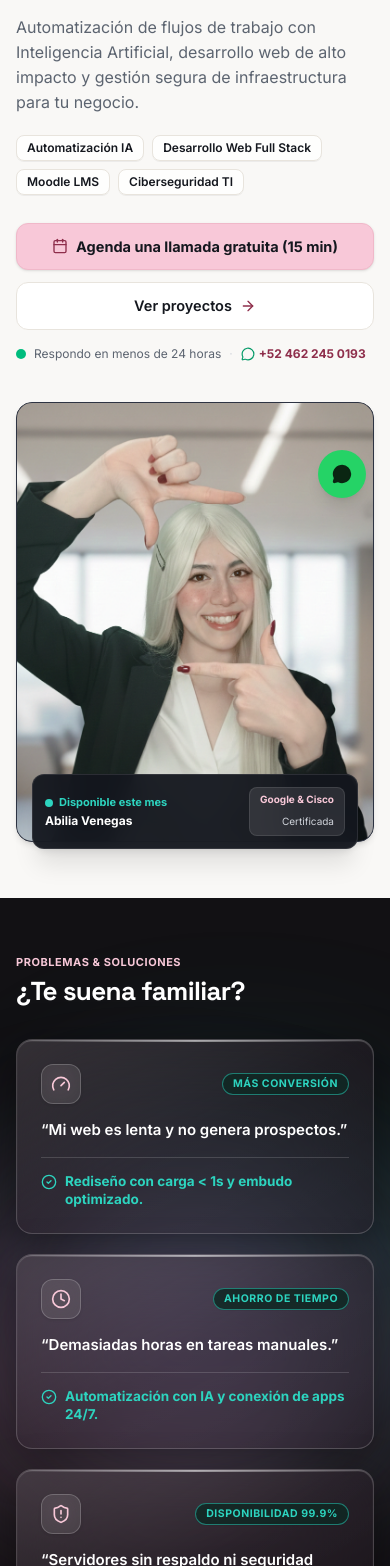
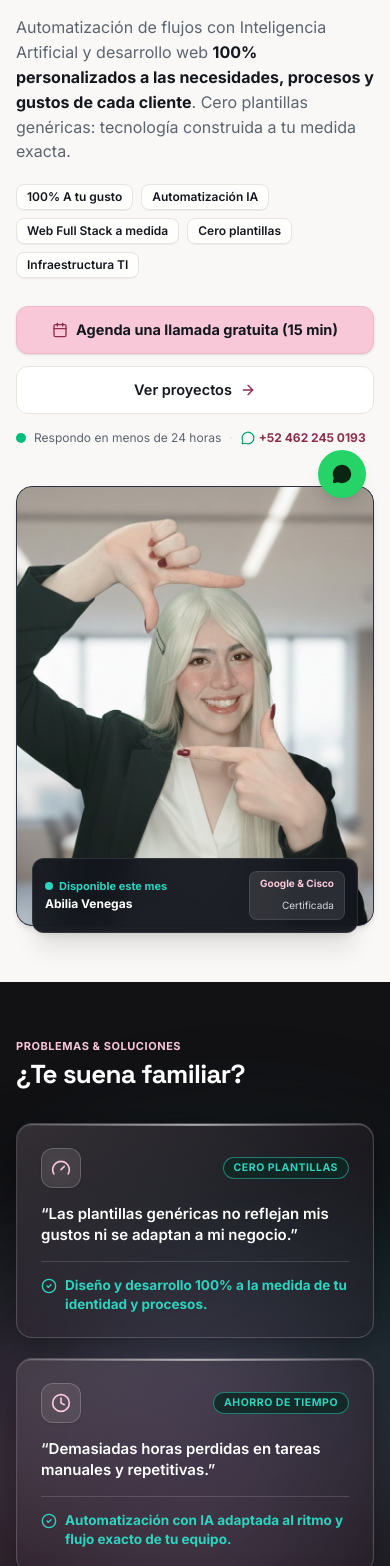
Before and after one commit to AbiliaVenegas00/abilia-venegas-services, a React (Vite) app: page / in a window 390 px wide. Shown: the part 322-1888 px from the top of the page. Built offline with nearby package versions, Linux system fonts and the light colour scheme.

Commit message:
refactor: emphasize bespoke solutions and no templates
Update marketing copy across the portfolio to prioritize custom-tailored development over generic templates, aligning with a brand focus on personalized business needs and unique design.

```diff
--- a/src/components/AboutSection.tsx
+++ b/src/components/AboutSection.tsx
@@ -44,13 +44,13 @@ export const AboutSection: React.FC<AboutSectionProps> = ({ onScrollToContact })
               </p>
 
               <p>
-                Enfoque directo: soluciones que <strong className="text-[#2DD4BF]">captan clientes, ahorran horas operativas</strong> y te garantizan 100% de propiedad del código.
+                <strong className="text-[#2DD4BF]">Mi gran diferencial:</strong> Cero plantillas genéricas. Me tomo el tiempo de escuchar tus gustos estéticos, entender a fondo las necesidades de tu negocio y diseñar una solución tecnológica que encaje perfectamente contigo y con tu equipo.
               </p>
             </div>
 
             {/* Badges with Lift & Glow */}
             <div className="flex flex-wrap gap-2 my-4 text-xs font-bold">
-              {['Trato directo', 'Código 100% tuyo', 'Soporte garantizado'].map((text, idx) => (
+              {['100% A tu gusto y medida', 'Cero plantillas genéricas', 'Código 100% tuyo', 'Trato directo'].map((text, idx) => (
                 <span
                   key={idx}
                   className="card-hover-fx bg-[#241C23] hover:bg-[#2C212A] text-white border border-[#3E2D3B] hover:border-[#2DD4BF]/60 px-3 py-1.5 rounded-xl flex items-center gap-1.5 shadow-xs cursor-default"
--- a/src/components/Hero.tsx
+++ b/src/components/Hero.tsx
@@ -44,14 +44,14 @@ export const Hero: React.FC<HeroProps> = ({ onOpenSchedule, onScrollToProjects }
               Automatización con IA y desarrollo tecnológico, en manos de una sola experta.
             </h1>
 
-            {/* Subtítulo minimalista */}
-            <p className="text-[16px] sm:text-[17px] text-[#5C6470] leading-[1.55] max-w-[580px] mb-5">
-              Automatización de flujos de trabajo con Inteligencia Artificial, desarrollo web de alto impacto y gestión segura de infraestructura para tu negocio.
+            {/* Subtítulo enfocado en personalización a necesidades y gustos */}
+            <p className="text-[16px] sm:text-[17px] text-[#5C6470] leading-[1.55] max-w-[620px] mb-5">
+              Automatización de flujos con Inteligencia Artificial y desarrollo web <strong className="text-[#14171E] font-bold">100% personalizados a las necesidades, procesos y gustos de cada cliente</strong>. Cero plantillas genéricas: tecnología construida a tu medida exacta.
             </p>
 
             {/* Interactive keyword tags with micro-scale on hover */}
             <div className="flex flex-wrap items-center gap-2 text-xs font-semibold text-[#8E2E4B] mb-7">
-              {['Automatización IA', 'Desarrollo Web Full Stack', 'Moodle LMS', 'Ciberseguridad TI'].map((tag, idx) => (
+              {['100% A tu gusto', 'Automatización IA', 'Web Full Stack a medida', 'Cero plantillas', 'Infraestructura TI'].map((tag, idx) => (
                 <span
                   key={idx}
                   className="bg-white/80 hover:bg-white text-[#14171E] hover:text-[#2DD4BF] border border-[#E8E4DD] hover:border-[#2DD4BF]/50 px-2.5 py-1 rounded-lg shadow-2xs transition-all duration-200 hover:-translate-y-0.5 cursor-default"
--- a/src/components/ProblemsSection.tsx
+++ b/src/components/ProblemsSection.tsx
@@ -6,23 +6,23 @@ export const ProblemsSection: React.FC = () => {
     {
       id: 1,
       icon: Gauge,
-      problem: '“Mi web es lenta y no genera prospectos.”',
-      solution: 'Rediseño con carga < 1s y embudo optimizado.',
-      tag: 'Más conversión'
+      problem: '“Las plantillas genéricas no reflejan mis gustos ni se adaptan a mi negocio.”',
+      solution: 'Diseño y desarrollo 100% a la medida de tu identidad y procesos.',
+      tag: 'Cero plantillas'
     },
     {
       id: 2,
       icon: Clock,
-      problem: '“Demasiadas horas en tareas manuales.”',
-      solution: 'Automatización con IA y conexión de apps 24/7.',
+      problem: '“Demasiadas horas perdidas en tareas manuales y repetitivas.”',
+      solution: 'Automatización con IA adaptada al ritmo y flujo exacto de tu equipo.',
       tag: 'Ahorro de tiempo'
     },
     {
       id: 3,
       icon: ShieldAlert,
-      problem: '“Servidores sin respaldo ni seguridad clara.”',
-      solution: 'Blindaje de infraestructura y copias cifradas.',
-      tag: 'Disponibilidad 99.9%'
+      problem: '“Sistemas rígidos o servidores sin respaldo ni soporte directo.”',
+      solution: 'Infraestructura a tu medida, código 100% tuyo y soporte personal.',
+      tag: 'Trato directo'
     }
   ];
 
--- a/src/components/ProcessSection.tsx
+++ b/src/components/ProcessSection.tsx
@@ -61,7 +61,7 @@ export const ProcessSection: React.FC<ProcessSectionProps> = ({ onOpenSchedule }
           <div className="flex items-center gap-3">
             <CheckCircle2 className="w-5 h-5 text-[#2DD4BF] shrink-0 group-hover:scale-115 transition-transform" />
             <p className="text-[13px] text-gray-200">
-              <strong className="text-white">Autonomía total:</strong> Código, servidores y accesos son 100% de tu propiedad.
+              <strong className="text-white">100% Hecho a tu medida:</strong> Cero plantillas genéricas. Código limpio, servidores propios y tecnología que se adapta fielmente a tus gustos y necesidades.
             </p>
           </div>
 
--- a/src/components/ServicesSection.tsx
+++ b/src/components/ServicesSection.tsx
@@ -34,13 +34,16 @@ export const ServicesSection: React.FC<ServicesSectionProps> = ({
       <div className="max-w-[1200px] mx-auto px-4 sm:px-6">
 
         {/* Header with Scroll Animation */}
-        <div className={`max-w-[540px] mb-8 text-left scroll-reveal ${isInView ? 'is-visible' : ''}`}>
+        <div className={`max-w-[640px] mb-8 text-left scroll-reveal ${isInView ? 'is-visible' : ''}`}>
           <span className="text-[11px] font-bold uppercase tracking-wider text-[#A83B5E] mb-1 block">
-            Servicios
+            Servicios 100% Personalizados
           </span>
           <h2 className="font-display text-[26px] sm:text-[32px] font-bold text-[#14171E] tracking-tight leading-tight">
-            Cómo puedo ayudarte
+            Tecnología adaptada a tus necesidades y gustos
           </h2>
+          <p className="text-[14.5px] text-[#5C6470] mt-1.5 leading-relaxed">
+            Cada desarrollo se construye desde cero para tu negocio: sin plantillas genéricas ni soluciones rígidas.
+          </p>
         </div>
 
         {/* Services Cards with Staggered Scroll Animation & Interactive Lift */}
@@ -148,10 +151,10 @@ export const ServicesSection: React.FC<ServicesSectionProps> = ({
             </div>
             <div>
               <p className="text-[13.5px] font-bold text-white">
-                ¿Buscas también identidad de marca o campañas publicitarias?
+                ¿Buscas también diseño de identidad visual o estilo de marca a tu gusto?
               </p>
               <p className="text-xs text-gray-300">
-                Diseño logos, manuales de marca y anuncios visuales para tu negocio.
+                Diseño logotipos, paletas cromáticas accesibles y piezas visuales 100% coordinadas con tu proyecto.
               </p>
             </div>
           </div>
--- a/src/data/portfolioData.ts
+++ b/src/data/portfolioData.ts
@@ -92,8 +92,8 @@ export const SERVICES_DATA: ServiceItem[] = [
     featured: false,
     bulletPoints: [
       'Agentes y flujos automáticos 24/7',
-      'Generación inteligente de contenidos',
-      'Integración de APIs (Gemini, Claude, GPT)'
+      'Automatización de tareas',
+      'Soluciones a problemas específicos'
     ],
     ctaText: 'Automatizar procesos →',
     defaultMessage: 'Hola Abilia, quiero automatizar tareas y procesos en mi negocio con IA.',
@@ -219,29 +219,29 @@ export const PROJECTS_DATA: ProjectItem[] = [
 export const WORK_PROCESS_STEPS = [
   {
     step: '01',
-    title: 'Descubrimiento',
-    description: 'Diagnóstico rápido de 15 minutos para definir requerimientos clave.',
+    title: 'Tus Gustos & Necesidades',
+    description: 'Conversamos sobre tu visión, estilo visual preferido y flujos de trabajo para crear algo único para ti.',
     duration: '15 min · Sin costo',
-    badge: 'Sin costo'
+    badge: '100% Personalizado'
   },
   {
     step: '02',
-    title: 'Propuesta',
-    description: 'Alcance técnico detallado, fechas de entrega y precio cerrado.',
+    title: 'Propuesta a tu Medida',
+    description: 'Arquitectura adaptada a tus gustos, alcance técnico claro, fechas y presupuesto cerrado.',
     duration: '24 a 48 hrs',
-    badge: 'Precio cerrado'
+    badge: 'Sin sorpresas'
   },
   {
     step: '03',
-    title: 'Desarrollo',
-    description: 'Construcción con código limpio, pruebas continuas y avances visibles.',
+    title: 'Desarrollo Dedicado',
+    description: 'Construcción con código limpio, revisiones periódicas contigo y adaptaciones en tiempo real.',
     duration: 'Iterativo',
     badge: 'Avances continuos'
   },
   {
     step: '04',
-    title: 'Entrega',
-    description: 'Puesta en marcha, entrega de credenciales maestras y capacitación.',
+    title: 'Entrega & Capacitación',
+    description: 'Puesta en marcha, entrega de accesos maestros y capacitación para que tengas control total.',
     duration: '30 días garantía',
     badge: '100% tuyo'
   }
@@ -309,15 +309,16 @@ export const TESTIMONIALS_DATA: TestimonialItem[] = [
     role: 'Directora Comercial',
     company: 'VANGAL',
     relationship: 'Supervisaba directamente a Abilia',
-    avatar: 'image.png'
+    avatar: '/karla.jpeg'
   },
   {
-    id: 'test-2',
-    quote: 'Entrega puntual, código rápido y servidores estables. Nuestras consultas se triplicaron tras el lanzamiento.',
-    name: 'Ing. Roberto Méndez',
-    role: 'Gerente de Operaciones',
-    company: 'Logística & Suministros MX',
-    avatar: 'https://images.unsplash.com/photo-1507003211169-0a1dd7228f2d?auto=format&fit=crop&w=200&q=80'
+    id: 'test-karen-elias',
+    quote: 'Excelente Profesional, una persona muy dedicada, entusiasta, participativa, creativa, responsable y con bastante disposición para colaborar con sus compañeros, proponer ideas, desarrollar mejoras, autodidacta, con grandes habilidades para soporte TI, gestión de correo, nube, herramientas de colaboración y marketing digital... gracias por toda tu entrega, por ser tan servicial y tener una gran actitud!!! Que sigas creciendo en todos los aspectos, sigue creando, aprendiendo y superando cada reto... un placer trabajar contigo siempre!!! ÉXITO :)',
+    name: 'Karen Elías',
+    role: 'Gerente de Ventas Bajío y Norte',
+    company: 'NETSKY SOLUTIONS',
+    relationship: 'Supervisaba directamente a Abilia',
+    avatar: '/karen.jpeg'
   },
   {
     id: 'test-3',
@@ -333,8 +334,8 @@ export const FAQS_DATA: FaqItem[] = [
   {
     id: 'faq-1',
     question: '¿Cuánto cuesta un proyecto?',
-    answer: 'Presupuesto cerrado y sin sorpresas. Sitios web y landing pages desde $3,500 MXN. Plataformas Moodle e integraciones con IA se cotizan a la medida de tu negocio.',
-    highlight: 'Sitios desde $3,500 MXN'
+    answer: 'Presupuesto cerrado y sin sorpresas. Sitios web y landing pages desde $3,500 MXN (pago único, sin mensualidades forzosas). Plataformas Moodle e integraciones con IA se cotizan a la medida de tu negocio.',
+    highlight: 'Sitios desde $3,500 MXN (Pago único)'
   },
   {
     id: 'faq-2',
```
